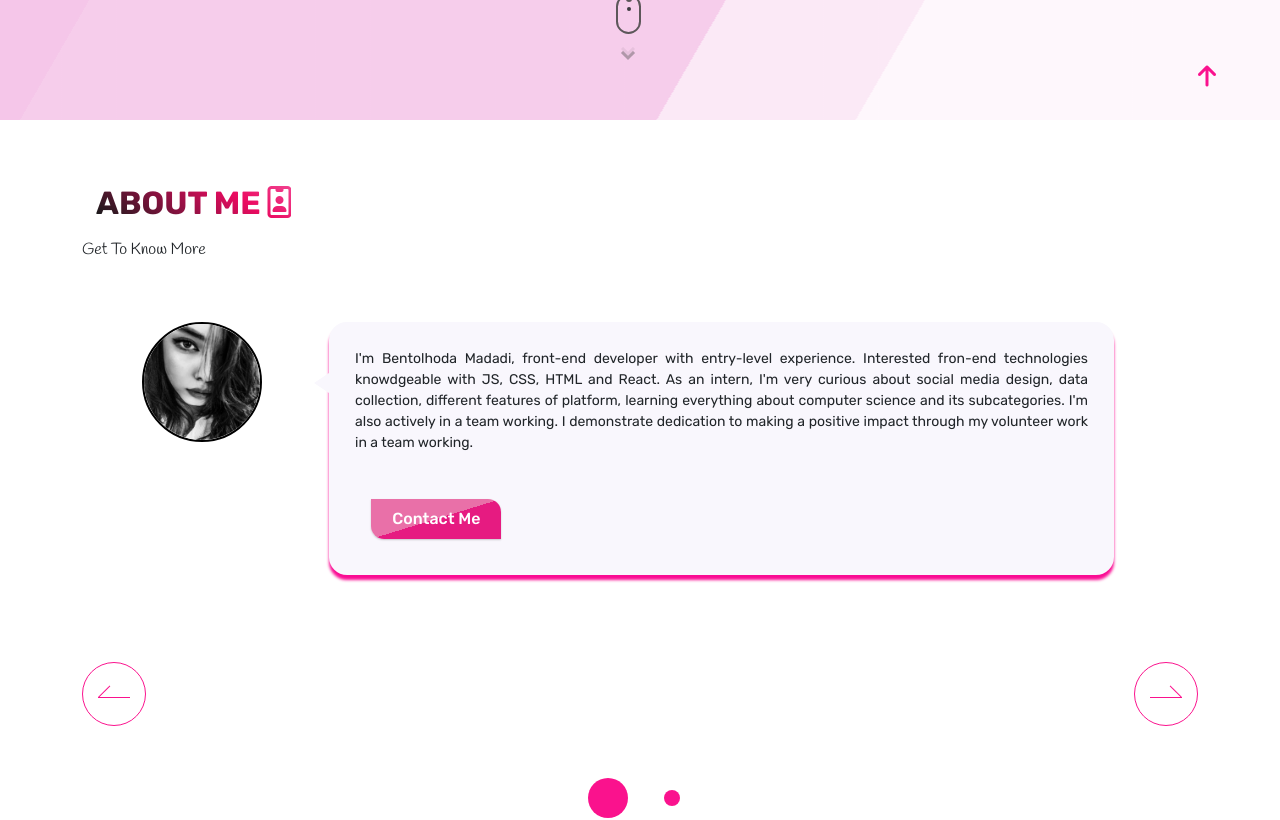
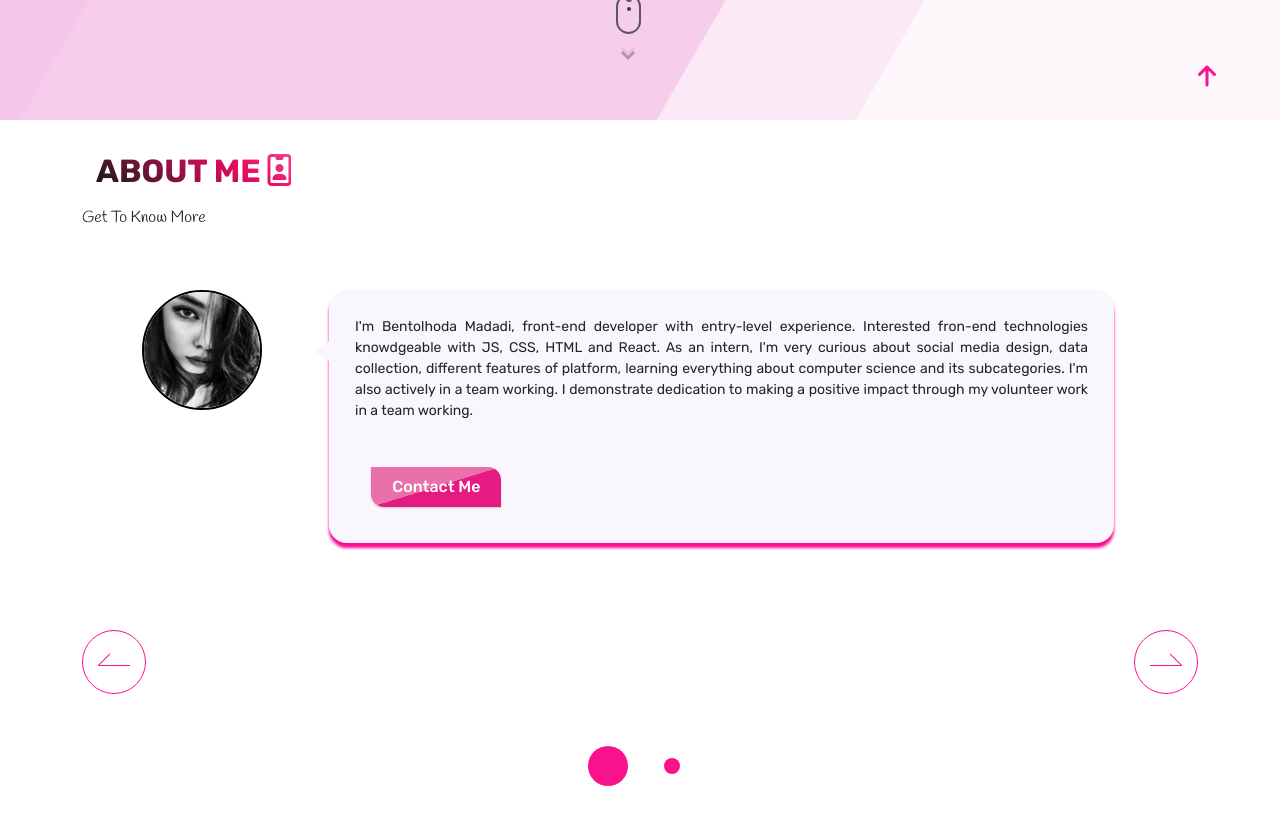
Before and after one commit to hodamadadi/Hoda-Madadi, a React (Create React App) app: page / in a window 1280 px wide. Shown: the part 680-1500 px from the top of the page. Built offline with nearby package versions, Linux system fonts and the light colour scheme; a web font is replaced by a local one.

Commit message:
Update about.css

```diff
--- a/src/Components/about/about.css
+++ b/src/Components/about/about.css
@@ -60,7 +60,7 @@ p {
   margin-bottom: 1rem;
 }
 #about {
-  margin-top: 2rem;
+  margin-top: 0rem;
 }
 /*---------------------------SLIDER STYLES-------------------------------*/
 input[type='radio'] {
```
